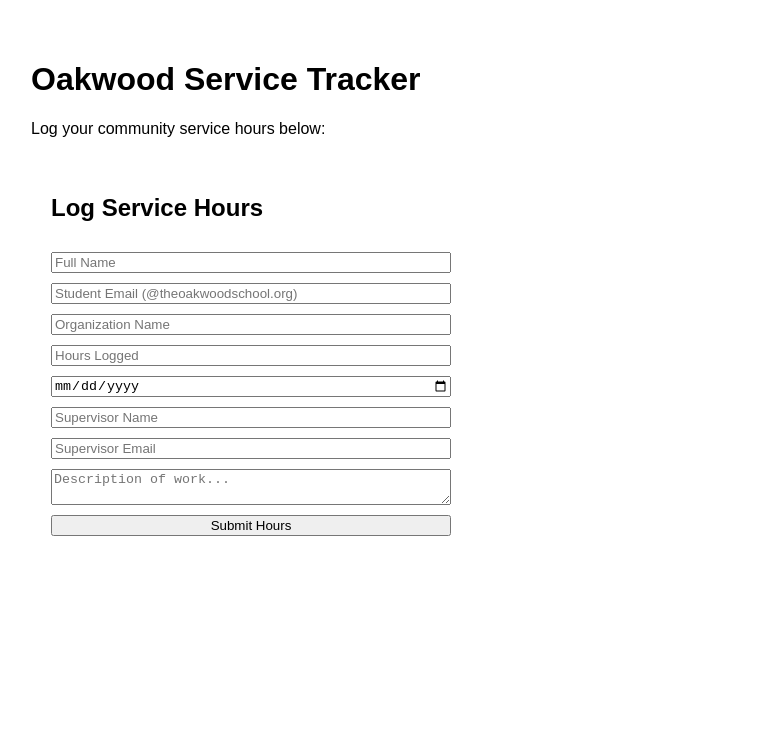
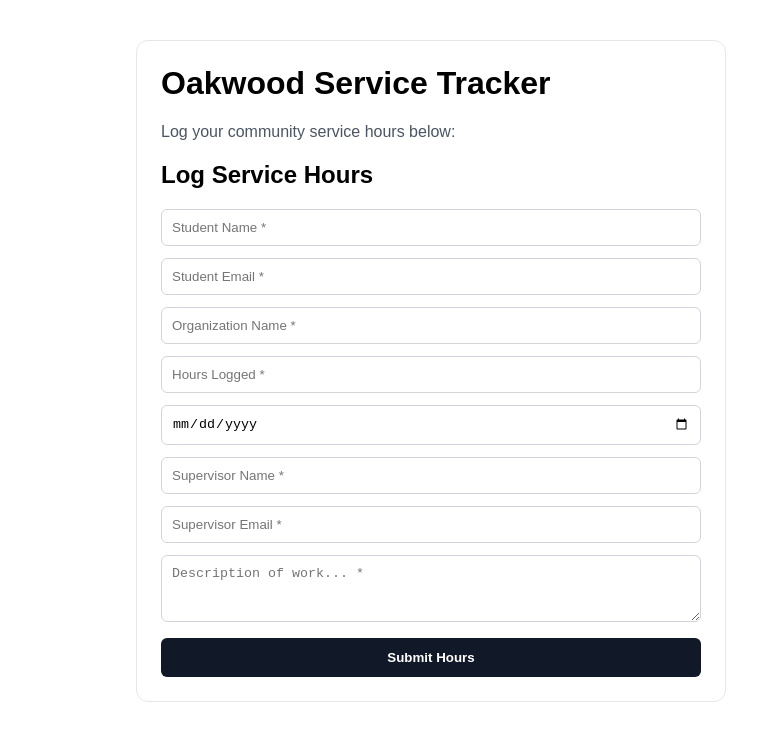
Before and after one commit to aakintade-crypto/oakwood-service-tracker, a Next.js app: page / in a window 1280 px wide. Shown: the top 740 px of the page, without its empty margins (209-966 px from the left). Built offline with nearby package versions, Linux system fonts and the light colour scheme; no server answers.

Commit message:
Update page.js

```diff
--- a/app/page.js
+++ b/app/page.js
@@ -1,11 +1,110 @@
-import LogHoursModal from "../components/log-hours-modal";
+'use client';
+
+import { useState } from 'react';
+import { createClient } from '@supabase/supabase-js';
+
+const supabase = createClient(
+  process.env.NEXT_PUBLIC_SUPABASE_URL,
+  process.env.NEXT_PUBLIC_SUPABASE_ANON_KEY
+);
 
 export default function Home() {
+  const [formData, setFormData] = useState({
+    student_name: '',
+    student_email: '',
+    organization_name: '',
+    hours_logged: '',
+    service_date: '',
+    supervisor_name: '',
+    supervisor_email: '',
+    description: '',
+  });
+  const [submitting, setSubmitting] = useState(false);
+  const [message, setMessage] = useState('');
+
+  const handleChange = (e) => {
+    setFormData({ ...formData, [e.target.name]: e.target.value });
+  };
+
+  const handleSubmit = async (e) => {
+    e.preventDefault();
+    setSubmitting(true);
+    setMessage('');
+
+    const { data, error } = await supabase
+      .from('service_logs')
+      .insert([{ ...formData, status: 'pending' }])
+      .select()
+      .single();
+
+    if (error) {
+      setMessage(`Error saving hours: ${error.message}`);
+      setSubmitting(false);
+      return;
+    }
+
+    await fetch('/api/send-approval', {
+      method: 'POST',
+      headers: { 'Content-Type': 'application/json' },
+      body: JSON.stringify({
+        studentName: formData.student_name,
+        studentEmail: formData.student_email,
+        organizationName: formData.organization_name,
+        hoursLogged: formData.hours_logged,
+        serviceDate: formData.service_date,
+        supervisorName: formData.supervisor_name,
+        supervisorEmail: formData.supervisor_email,
+        description: formData.description,
+        verificationToken: data.verification_token,
+      }),
+    });
+
+    setMessage('Service hours logged! A verification email has been sent to your supervisor.');
+    setFormData({
+      student_name: '',
+      student_email: '',
+      organization_name: '',
+      hours_logged: '',
+      service_date: '',
+      supervisor_name: '',
+      supervisor_email: '',
+      description: '',
+    });
+    setSubmitting(false);
+  };
+
+  const inputStyle = {
+    width: '100%',
+    padding: '10px',
+    marginBottom: '12px',
+    border: '1px solid #d1d5db',
+    borderRadius: '6px',
+    boxSizing: 'border-box',
+  };
+
   return (
-    <main style={{ padding: '40px', fontFamily: 'sans-serif', maxWidth: '800px', margin: '0 auto' }}>
-      <h1>Oakwood Service Tracker</h1>
-      <p>Log your community service hours below:</p>
-      <LogHoursModal />
+    <main style={{ maxWidth: '540px', margin: '40px auto', padding: '24px', backgroundColor: '#fff', borderRadius: '12px', border: '1px solid #e5e7eb', fontFamily: 'sans-serif' }}>
+      <h1 style={{ marginTop: 0 }}>Oakwood Service Tracker</h1>
+      <p style={{ color: '#4b5563' }}>Log your community service hours below:</p>
+      <h2>Log Service Hours</h2>
+      <form onSubmit={handleSubmit}>
+        <input style={inputStyle} name="student_name" placeholder="Student Name *" value={formData.student_name} onChange={handleChange} required />
+        <input style={inputStyle} type="email" name="student_email" placeholder="Student Email *" value={formData.student_email} onChange={handleChange} required />
+        <input style={inputStyle} name="organization_name" placeholder="Organization Name *" value={formData.organization_name} onChange={handleChange} required />
+        <input style={inputStyle} type="number" step="0.5" name="hours_logged" placeholder="Hours Logged *" value={formData.hours_logged} onChange={handleChange} required />
+        <input style={inputStyle} type="date" name="service_date" value={formData.service_date} onChange={handleChange} required />
+        <input style={inputStyle} name="supervisor_name" placeholder="Supervisor Name *" value={formData.supervisor_name} onChange={handleChange} required />
+        <input style={inputStyle} type="email" name="supervisor_email" placeholder="Supervisor Email *" value={formData.supervisor_email} onChange={handleChange} required />
+        <textarea style={inputStyle} rows={3} name="description" placeholder="Description of work... *" value={formData.description} onChange={handleChange} required />
+        <button
+          type="submit"
+          disabled={submitting}
+          style={{ width: '100%', padding: '12px', backgroundColor: '#111827', color: '#fff', border: 'none', borderRadius: '6px', fontWeight: 'bold', cursor: 'pointer' }}
+        >
+          {submitting ? 'Submitting...' : 'Submit Hours'}
+        </button>
+      </form>
+      {message && <p style={{ marginTop: '16px', fontWeight: 'bold', color: '#16a34a' }}>{message}</p>}
     </main>
   );
 }
```
